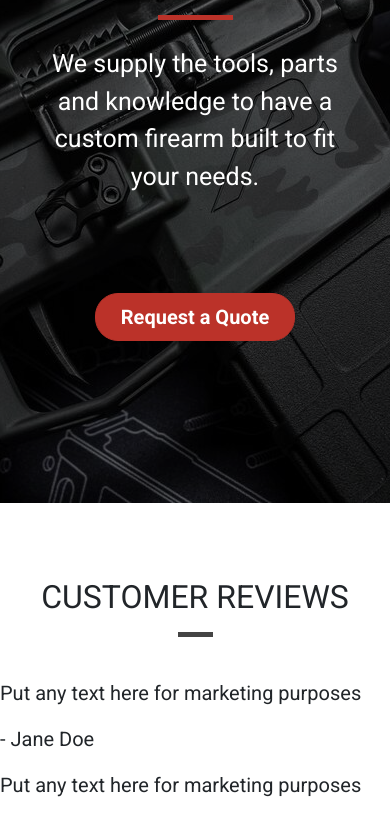
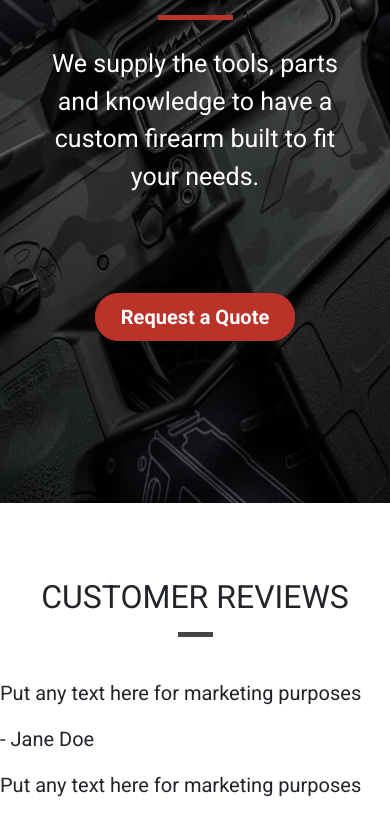
Before and after one commit to aavasylenko/jtg, a plain HTML site: page index.html in a window 390 px wide. Shown: the part 341-1154 px from the top of the page. Drawn offline with nearby package versions, Linux system fonts and the light colour scheme.

Commit message:
Fifth attempt to resize mobile background

```diff
--- a/css/style.css
+++ b/css/style.css
@@ -280,10 +280,10 @@ a:active {
    height: 100vh;
 
     background: url('../assets/bg2.jpeg') no-repeat bottom right fixed;
-  -webkit-background-size: auto;
-  -moz-background-size: auto;
-  -o-background-size: auto;
-  background-size: auto;
+  -webkit-background-size: 100% 100%;
+  -moz-background-size: 100% 100%;
+  -o-background-size: 100% 100%;
+  background-size: 100% 100%;
 
 
   display: flex;
```
